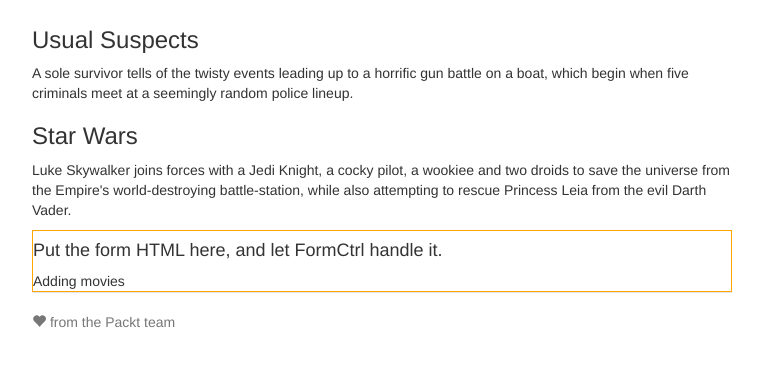
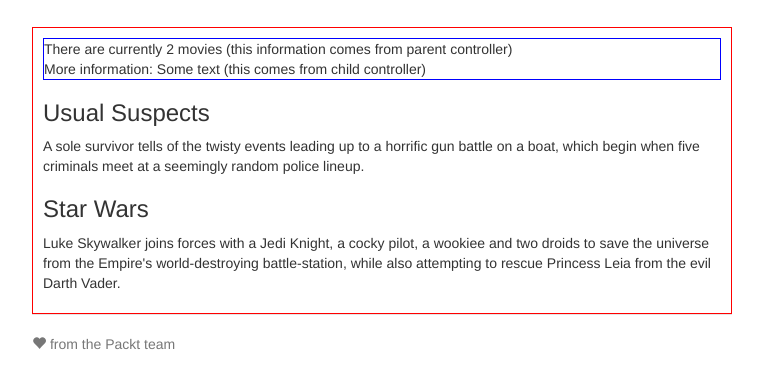
Before and after one commit to matiboy/moviemania, a website: page app/index.html in a window 1280 px wide. Shown: the part 83-472 px from the top of the page, without its empty margins (258-1021 px from the left). Drawn offline with nearby package versions, Linux system fonts and the light colour scheme; some packages are replaced by stand-ins of ours; files that its build step writes are made by us from their sources.

Commit message:
Child controllers

```diff
--- a/app/index.html
+++ b/app/index.html
@@ -29,17 +29,17 @@
         <h3 class="text-muted">Movie Mania</h3>
       </div>
 
-      <div ng-controller="MainCtrl">
+      <div ng-controller="MainCtrl" style="border: solid 1px red; padding: 10px;">
+        <div ng-controller="TopPartCtrl" style="border: solid 1px blue;">
+          There are currently {{movies.length}} movies (this information comes from parent controller)<br>
+          More information: {{moreInfo}} (this comes from child controller)
+        </div>
         <div ng-repeat="movie in movies">
           <h3 ng-bind="movie.title"></h3>
           <p ng-bind="movie.description"></p>
         </div>
+      </div>
 
-      </div>
-      <div ng-controller="FormCtrl" style="border: solid 1px orange;">
-        <h4>Put the form HTML here, and let FormCtrl handle it.</h4>
-        {{ formName }}
-      </div>
 
       <div class="footer">
         <p><span class="glyphicon glyphicon-heart"></span> from the Packt team</p>
--- a/app/scripts/controllers/main.js
+++ b/app/scripts/controllers/main.js
@@ -24,6 +24,6 @@
   });
 
 angular.module('moviemaniaApp')
-  .controller('FormCtrl', function($scope){
-    $scope.formName = 'Adding movies';
+  .controller('TopPartCtrl', function($scope){
+    $scope.moreInfo = 'Some text';
   });
```
